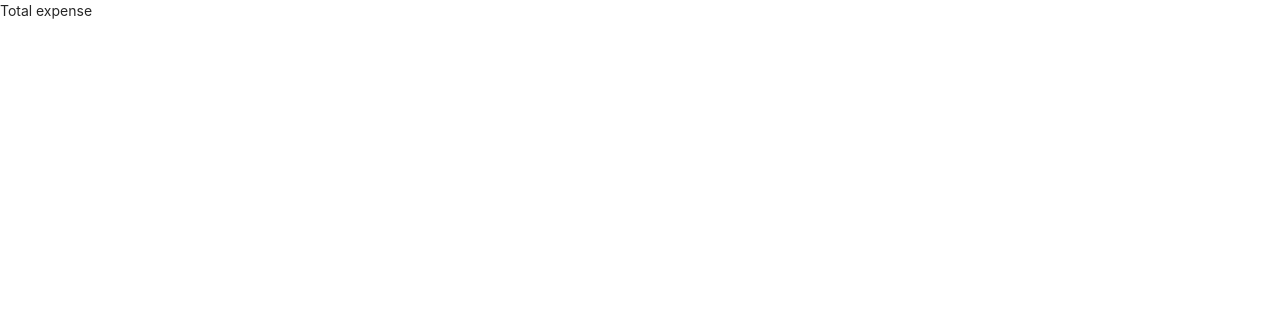
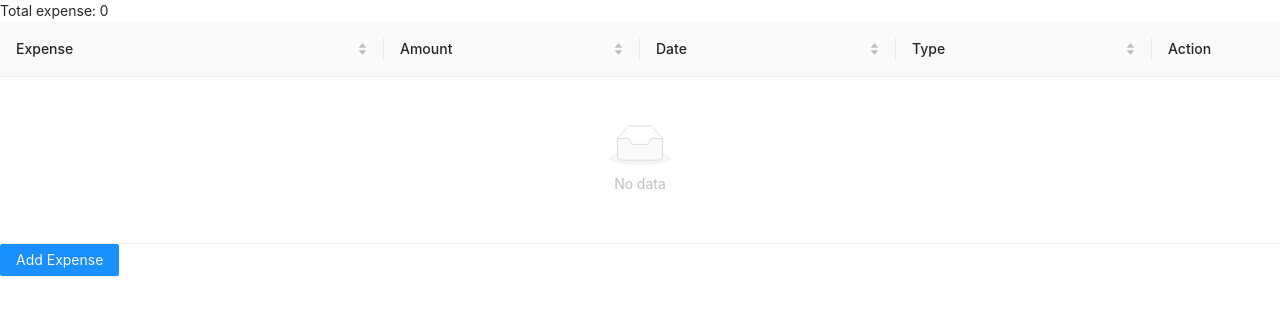
Before and after one commit to PhongVu07/react-expense-tracker, a React (Create React App) app: page / in a window 1280 px wide. Shown: the top 314 px of the page. Built offline with nearby package versions, Linux system fonts and the light colour scheme.

Commit message:
Basic app flow

```diff
--- a/src/App.tsx
+++ b/src/App.tsx
@@ -1,12 +1,18 @@
 import React from 'react';
 import './App.css';
+import { Provider } from 'provider';
 import TotalExpense from 'components/TotalExpense';
-import { Provider } from 'provider';
+import ExpenseList from 'components/ExpenseList';
+import AddExpense from 'components/AddExpense';
 
 function App() {
   return (
     <Provider>
-      <TotalExpense />
+      <>
+        <TotalExpense />
+        <ExpenseList />
+        <AddExpense />
+      </>
     </Provider>
     );
 }
--- /dev/null
+++ b/src/components/AddExpense/components/ExpenseModal/expenseModal.style.ts
@@ -0,0 +1,12 @@
+export const selectCustomStyles = {
+  control: (provided: any, state: any) => ({
+    ...provided,
+    padding: 0,
+    borderBottom: '1px dotted pink',
+    color: "rgba(0, 0, 0, 0.85)",
+    fontSize: "14px",
+    lineHeight: 1.5715,
+    border: "1px solid #d9d9d9",
+    borderRadius: "2px" ,
+  }),
+}
--- /dev/null
+++ b/src/components/AddExpense/components/ExpenseModal/index.tsx
@@ -0,0 +1,88 @@
+import React from "react";
+import { DatePicker, Form, Input, InputNumber, Modal, Space } from "antd";
+import CreatableSelect from "react-select/creatable";
+import { selectCustomStyles } from "./expenseModal.style";
+import { useStore } from "provider";
+import { ActionType } from "../../../../constants";
+
+interface IExpenseModalProps {
+  isVisible: boolean;
+  setIsVisible: (isVisible: boolean) => void;
+}
+
+const ExpenseModal = ({ isVisible, setIsVisible }: IExpenseModalProps) => {
+  const [form] = Form.useForm();
+  const {
+    state: { expenseTypes },
+    dispatch,
+  } = useStore();
+
+  const expenseTypeOptions = expenseTypes.map((type) => ({
+    label: type,
+    value: type,
+  }));
+
+  const handleOk = () => {
+    form.validateFields();
+    const { amount, expenseName, date, type } = form.getFieldsValue();
+    dispatch({
+      type: ActionType.ADD,
+      payload: { amount, expenseName, date: date.toString(), type: type.value },
+    });
+    form.resetFields();
+    setIsVisible(false);
+  };
+
+  const handleCancel = () => {
+    form.resetFields();
+    setIsVisible(false);
+  };
+
+  return (
+    <Modal
+      title="Add Expense"
+      visible={isVisible}
+      onOk={handleOk}
+      onCancel={handleCancel}
+    >
+      <Form
+        form={form}
+        name="expense-form"
+        labelCol={{ span: 24, offset: 0 }}
+        wrapperCol={{ span: 24, offset: 0 }}
+      >
+        <Form.Item
+          name="expenseName"
+          label="Expense"
+          rules={[{ required: true }]}
+        >
+          <Input placeholder="Eg: Morning coffee" />
+        </Form.Item>
+        <Form.Item name="amount" label="Amount" rules={[{ required: true }]}>
+          <InputNumber
+            style={{ width: "50%" }}
+            placeholder="Eg: 2"
+            min={0}
+            formatter={(value: number = 0) => `$ ${value}`}
+          />
+        </Form.Item>
+        <Form.Item name="date" label="Date" rules={[{ required: true }]}>
+          <DatePicker />
+        </Form.Item>
+        <Form.Item
+          name="type"
+          label="Expense Type"
+          rules={[{ required: true }]}
+        >
+          <CreatableSelect
+            styles={selectCustomStyles}
+            options={expenseTypeOptions}
+            isClearable
+          />
+        </Form.Item>
+      </Form>
+    </Modal>
+  );
+};
+
+export default ExpenseModal;
--- /dev/null
+++ b/src/components/AddExpense/index.tsx
@@ -0,0 +1,20 @@
+import React, { useState } from "react";
+import { Button, Modal } from "antd";
+import ExpenseModal from "./components/ExpenseModal";
+
+const AddExpense = () => {
+  const [isModalVisible, setIsModalVisible] = useState(false);
+
+  return (
+    <>
+      <Button type="primary" onClick={() => setIsModalVisible(true)}>
+        Add Expense
+      </Button>
+      <ExpenseModal
+        isVisible={isModalVisible}
+        setIsVisible={setIsModalVisible}
+      />
+    </>
+  );
+};
+export default AddExpense;
--- /dev/null
+++ b/src/components/ExpenseList/index.tsx
@@ -0,0 +1,87 @@
+import React from "react";
+import { Table, TableColumnsType, Space } from "antd";
+import { DeleteFilled } from "@ant-design/icons";
+import { IExpense } from "types";
+import { useStore } from "provider";
+import dayjs from "dayjs";
+import { ActionType } from "../../constants";
+
+const ExpenseList = () => {
+  const {
+    state: { expenses = [] },
+    dispatch,
+  } = useStore();
+
+  const tableExpensesData = expenses.map((expense: IExpense) => ({
+    ...expense,
+    action: (
+      <DeleteFilled
+        onClick={() =>
+          dispatch({
+            type: ActionType.DELETE,
+            payload: { id: expense.id },
+          })
+        }
+      />
+    ),
+  }));
+
+  const columns: TableColumnsType<any> = [
+    {
+      title: "Expense",
+      dataIndex: "expenseName",
+      key: "expenseName",
+      sorter: {
+        compare: (a, b) => a.expenseName.localeCompare(b.expenseName),
+      },
+      width: "30%",
+    },
+    {
+      title: "Amount",
+      dataIndex: "amount",
+      key: "amount",
+      sorter: {
+        compare: (a, b) => a.amount - b.amount,
+      },
+      width: "20%",
+    },
+    {
+      title: "Date",
+      dataIndex: "date",
+      key: "date",
+      sorter: {
+        compare: (a, b) => dayjs(a.date).diff(dayjs(b.date)),
+      },
+      width: "20%",
+      render: (date) => <div>{dayjs(date).format("DD/MM/YYYY")}</div>,
+    },
+    {
+      title: "Type",
+      dataIndex: "type",
+      key: "type",
+      sorter: {
+        compare: (a, b) => a.type.localeCompare(b.type),
+      },
+      width: "20%",
+    },
+    {
+      title: "Action",
+      dataIndex: "action",
+      key: "action",
+      width: "10%",
+    },
+  ];
+
+  return (
+    <>
+      <Table
+        rowKey="id"
+        columns={columns}
+        dataSource={tableExpensesData}
+        pagination={{ position: ["bottomCenter"], pageSize: 5 }}
+      />
+    </>
+  );
+};
+
+export default ExpenseList;
--- a/src/components/TotalExpense/index.tsx
+++ b/src/components/TotalExpense/index.tsx
@@ -1,10 +1,16 @@
 import React from 'react'
+import { useStore } from "provider";
+import { IExpense } from "types";
 
 const TotalExpense = () => {
-  return (
-    <>
-    Total expense
-    </>
-  )
+  const {
+    state: { expenses },
+  } = useStore();
+  const totalExpenses = expenses.reduce(
+    (total: number, expense: IExpense) => (total += expense.amount),
+    0
+  );
+
+  return <>Total expense: {totalExpenses}</>;
 }
 export default TotalExpense
--- a/src/constants/index.ts
+++ b/src/constants/index.ts
@@ -1,4 +1,10 @@
 export enum ActionType {
+    GET = "get",
     DELETE = "delete",
     ADD = "add"
 }
+
+export enum LocalStorageDataName {
+    EXPENSES = "expenses",
+    EXPENSE_TYPE = "expenseType"
+}
--- a/src/provider/AppReducer.ts
+++ b/src/provider/AppReducer.ts
@@ -1,20 +1,35 @@
 import { v4 as uuidv4 } from 'uuid';
 import { IAction, IState } from "types";
+import { saveToLocalStorage } from 'utils/storage';
+import { LocalStorageDataName } from '../constants';
 
 export default (state: IState, action: IAction): IState => {
   switch (action.type) {
     case 'delete': {
-      console.log(state);
-      return state;
+      const newExpenses = state.expenses.filter(({ id }) => id !== action.payload.id);
+      saveToLocalStorage(LocalStorageDataName.EXPENSES, newExpenses)
+      return {...state, expenses: newExpenses};
     }
     case 'add': {
+      const { expenseName, amount, date, type } = action.payload;
+
       const newExpenses = state.expenses.slice();
       newExpenses.push({
         id: uuidv4(),
-        expenseName: action.payload.expenseName,
-        amount: Number(action.payload.amount)
+        expenseName,
+        amount,
+        date,
+        type
       });
-      return { expenses: newExpenses };
+
+      const newExpenseTypes = state.expenseTypes.slice()
+      if (!newExpenseTypes.some(expenseType => expenseType === type)) {
+        newExpenseTypes.push(type)
+      }
+
+      saveToLocalStorage(LocalStorageDataName.EXPENSES, newExpenses)
+      saveToLocalStorage(LocalStorageDataName.EXPENSE_TYPE, newExpenseTypes)
+      return { expenses: newExpenses, expenseTypes: newExpenseTypes };
     }
     default:
       return state;
--- a/src/provider/index.tsx
+++ b/src/provider/index.tsx
@@ -1,10 +1,12 @@
 import React, { createContext, useContext, useReducer } from "react";
 import { IAction, IState } from "types";
-import { ActionType } from "../constants";
+import { getFromLocalStorage } from "utils/storage";
+import { LocalStorageDataName } from "../constants";
 import AppReducer from "./AppReducer";
 
 const initialState: IState = {
-  expenses: [],
+  expenses: getFromLocalStorage(LocalStorageDataName.EXPENSES),
+  expenseTypes: getFromLocalStorage(LocalStorageDataName.EXPENSE_TYPE),
 };
 
 export const GlobalContext = createContext<{
@@ -20,14 +22,6 @@ export const useStore = () => {
 export const Provider = ({ children }: { children: React.ReactChild }) => {
   const [state, dispatch] = useReducer(AppReducer, initialState);
 
-  const deleteTransaction = (id: string) => {
-    dispatch({ type: ActionType.DELETE, payload: { id } });
-  };
-
-  const addExpenses = (expenseName: string, amount: number) => {
-    dispatch({ type: ActionType.ADD, payload: { expenseName, amount } });
-  };
-
   return (
     <GlobalContext.Provider value={{ state, dispatch }}>
       {children}
--- a/src/types/index.ts
+++ b/src/types/index.ts
@@ -4,6 +4,8 @@ export interface IExpense {
     id?: string
     expenseName: string
     amount: number
+    date: string
+    type: string
 }
 
 export interface IAddExpense {
@@ -14,7 +16,7 @@ export interface IAddExpense {
 export interface IDeleteExpense {
     type: ActionType.DELETE,
     payload: {
-        id: string
+        id?: string
     }
 }
 
@@ -22,4 +24,5 @@ export type IAction = IAddExpense | IDeleteExpense
 
 export interface IState {
     expenses: IExpense[],
+    expenseTypes: string[]
 }
--- /dev/null
+++ b/src/utils/storage.ts
@@ -0,0 +1,8 @@
+export const saveToLocalStorage = (dataName: string, data: any) => {
+  localStorage.setItem(dataName, JSON.stringify(data))
+}
+
+export const getFromLocalStorage = (dataName: string) => {
+  const data = localStorage.getItem(dataName) || "[]"
+  return JSON.parse(data)
+}
```
Also changed, not shown: package.json (+8 -1 lines), 1 other file (tests, documents, lock files or other folders).
